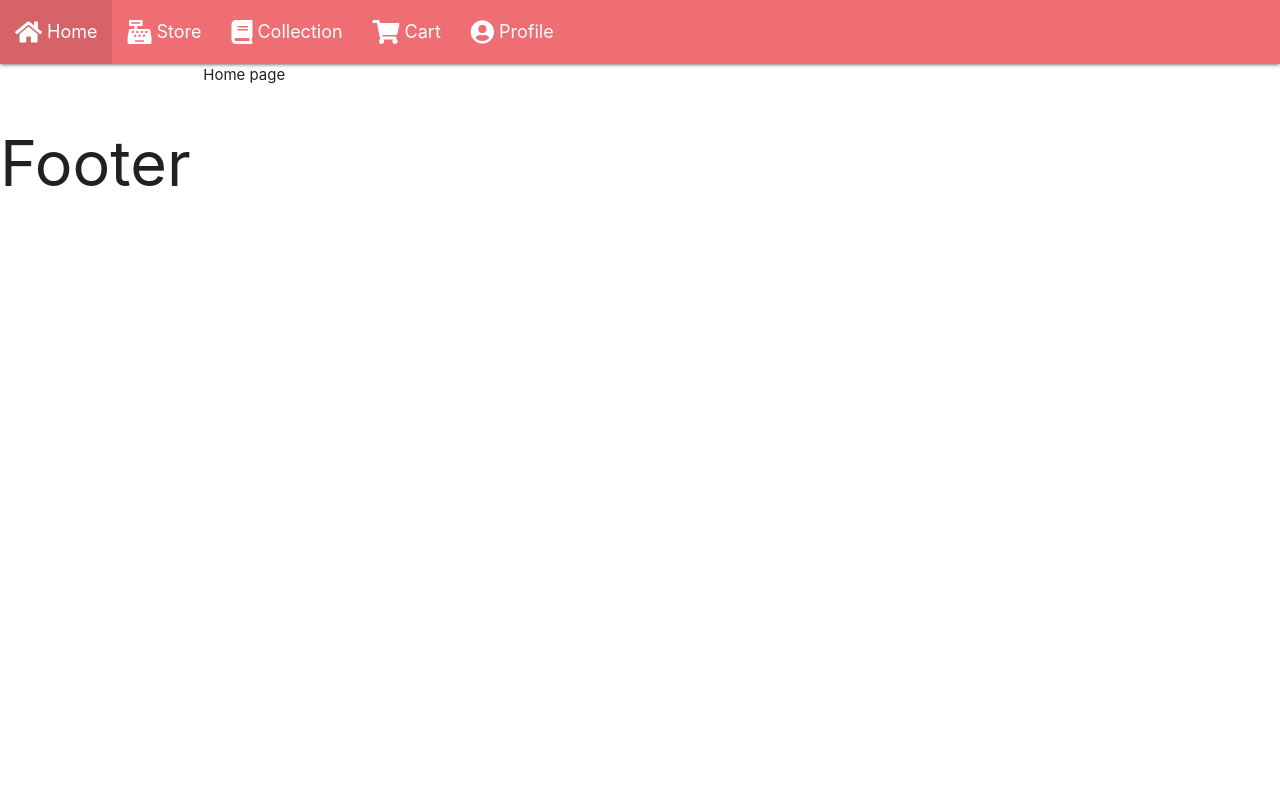
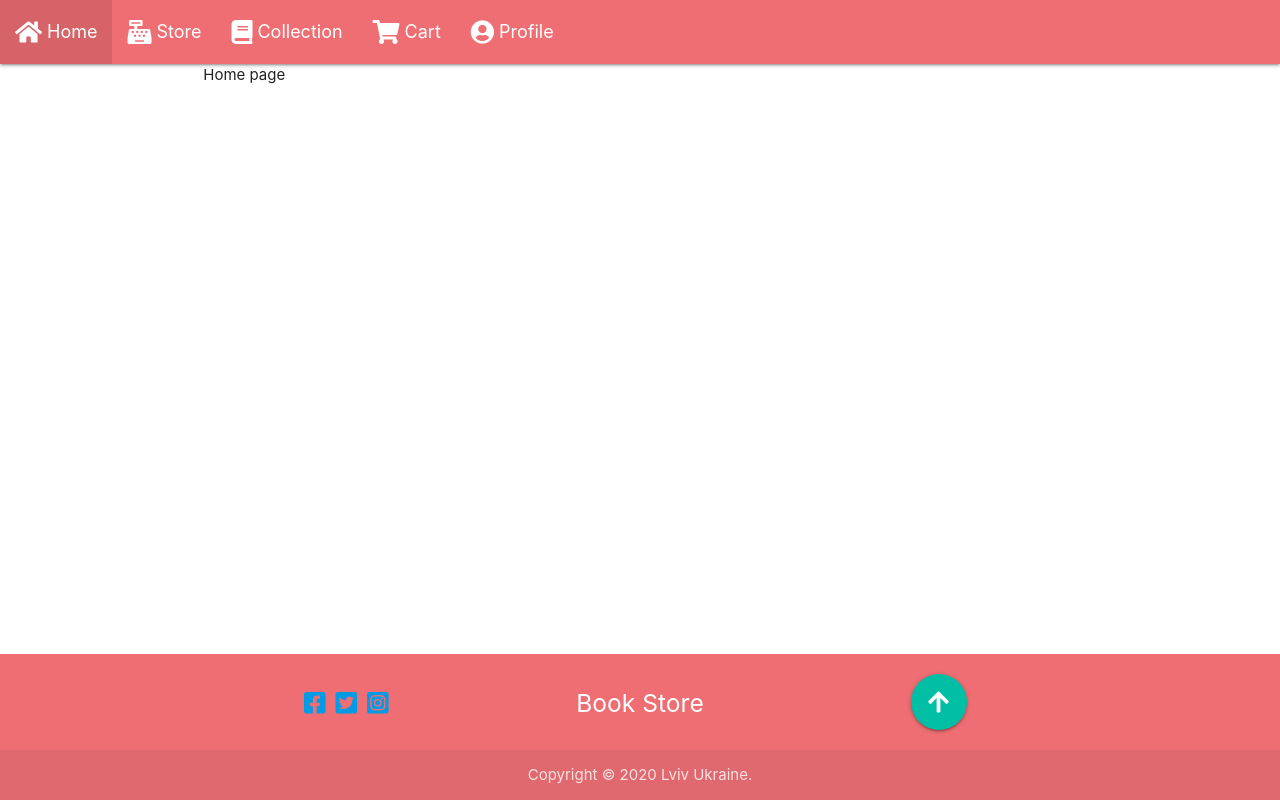
Before and after one commit to VolodymyrBushko/BookStore, a Node server app: page / in a window 1280 px wide. Run offline with Node 20, Linux system fonts and the light colour scheme; some libraries are stand-ins or nearby versions.

Commit message:
add footer

```diff
--- a/public/css/main.css
+++ b/public/css/main.css
@@ -1,3 +1,13 @@
+body {
+    display: flex;
+    min-height: 100vh;
+    flex-direction: column;
+}
+
+main {
+    flex: 1 0 auto;
+}
+
 #nav-mobile i {
     margin-right: 5px;
 }
@@ -7,3 +17,15 @@
     align-items: center;
     font-size: 18px;
 }
+
+/* footer */
+footer .social {
+    margin: 0;
+    display: flex;
+    justify-content: center;
+    align-items: center;
+}
+
+footer .social h5 {
+    margin-left: 10px;
+}
--- a/views/layouts/layout.hbs
+++ b/views/layouts/layout.hbs
@@ -2,23 +2,26 @@
 <html lang="en">
 <head>
   <meta charset="UTF-8">
-  <meta name="viewport" content="width=device-width, user-scalable=no, initial-scale=1.0, maximum-scale=1.0, minimum-scale=1.0">
+  <meta name="viewport"
+        content="width=device-width, user-scalable=no, initial-scale=1.0, maximum-scale=1.0, minimum-scale=1.0">
   <meta http-equiv="X-UA-Compatible" content="ie=edge">
-  <link rel="stylesheet" href="https://use.fontawesome.com/releases/v5.15.1/css/all.css" integrity="sha384-vp86vTRFVJgpjF9jiIGPEEqYqlDwgyBgEF109VFjmqGmIY/Y4HV4d3Gp2irVfcrp" crossorigin="anonymous">
-  <link rel="stylesheet" type="text/css" href="https://cdnjs.cloudflare.com/ajax/libs/materialize/1.0.0/css/materialize.min.css">
+  <link rel="stylesheet" href="https://use.fontawesome.com/releases/v5.15.1/css/all.css"
+        integrity="sha384-vp86vTRFVJgpjF9jiIGPEEqYqlDwgyBgEF109VFjmqGmIY/Y4HV4d3Gp2irVfcrp" crossorigin="anonymous">
+  <link rel="stylesheet" type="text/css"
+        href="https://cdnjs.cloudflare.com/ajax/libs/materialize/1.0.0/css/materialize.min.css">
   <link rel="stylesheet" type="text/css" href="css/main.css">
   <title>BookStore</title>
 </head>
 <body>
 
 {{> navbar}}
-<div class="container">
+<main class="container">
   <div class="row">
     <div class="col s12">
       {{{body}}}
     </div>
   </div>
-</div>
+</main>
 {{> footer}}
 
 <script src="https://cdnjs.cloudflare.com/ajax/libs/materialize/1.0.0/js/materialize.min.js"></script>
--- a/views/partials/footer.hbs
+++ b/views/partials/footer.hbs
@@ -1 +1,24 @@
-<h1>Footer</h1>
+<footer class="page-footer">
+  <div class="container">
+    <div class="row">
+      <div class="col l4">
+        <ul class="social">
+          <li><h5><a href="#"><i class="fab fa-facebook-square"></i></a></h5></li>
+          <li><h5><a href="#"><i class="fab fa-twitter-square"></i></a></h5></li>
+          <li><h5><a href="#"><i class="fab fa-instagram-square"></i></a></h5></li>
+        </ul>
+      </div>
+      <div class="col l4">
+        <h5 class="white-text center">Book Store</h5>
+      </div>
+      <div class="col l4 center">
+        <a class="btn-floating btn-large waves-effect waves-light teal accent-4"><i class="fas fa-arrow-up"></i></a>
+      </div>
+    </div>
+  </div>
+  <div class="footer-copyright">
+    <div class="container center">
+      Copyright © 2020 Lviv Ukraine.
+    </div>
+  </div>
+</footer>
```
